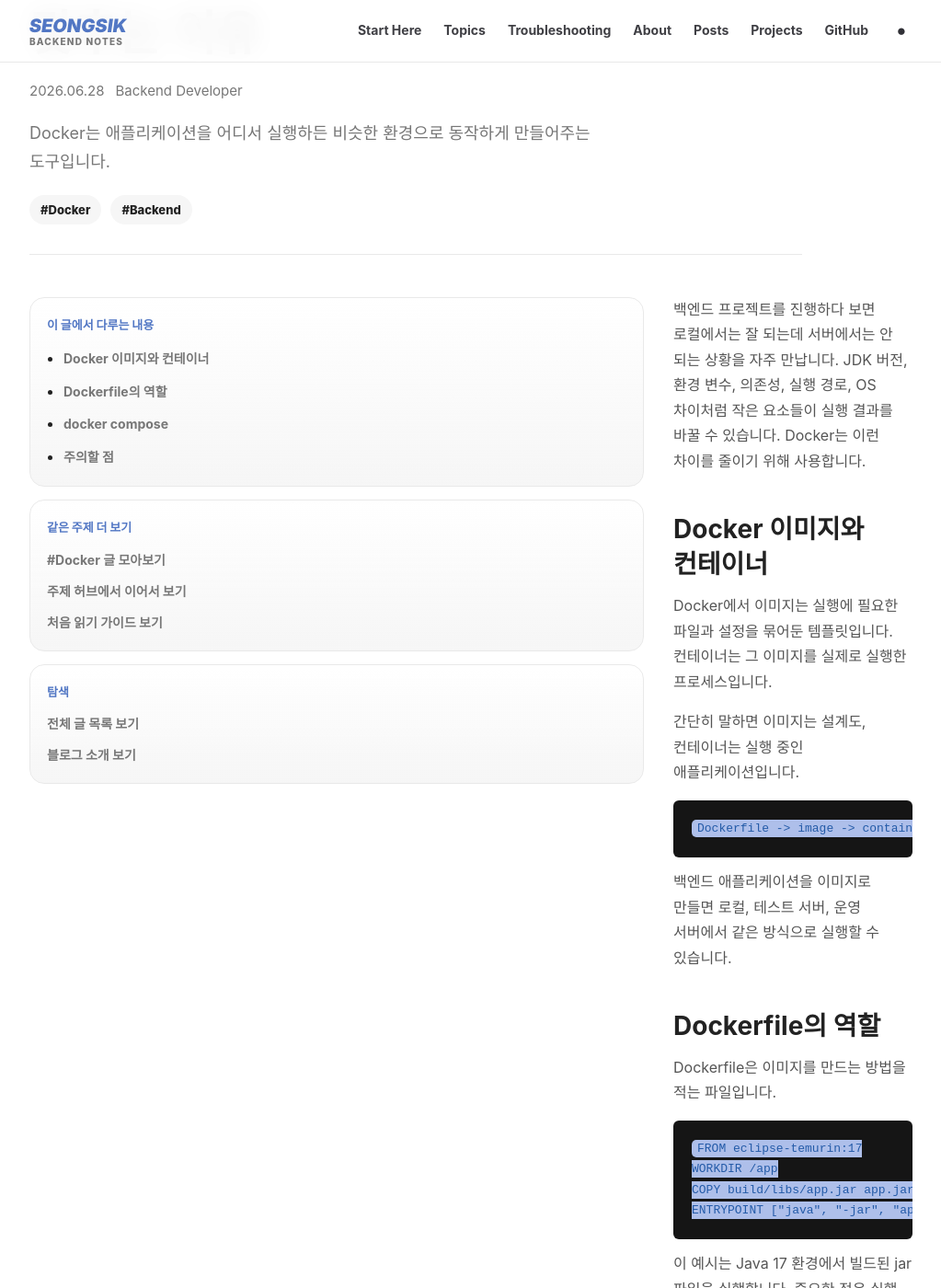
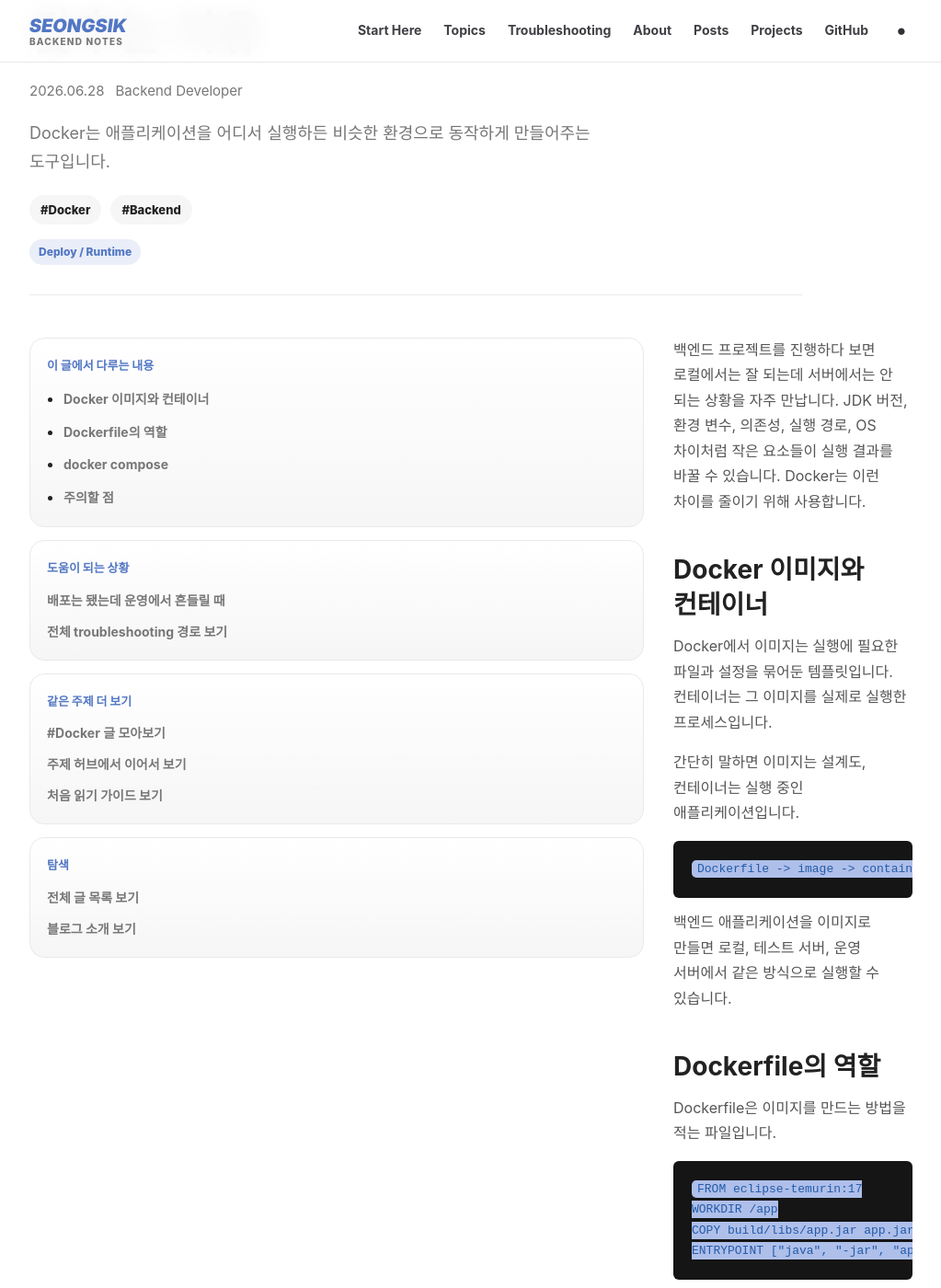
Before and after one commit to seongsik082/seongsik082.github.io, a Jekyll site: the page built from _posts/2026-06-28-docker-backend-basic.md, in a window 1280 px wide and 1400 px high, scrolled down 223 px. Shown: the whole window at 92% size, without its empty margins (128-1151 px from the left). Built offline with Jekyll 4.4.1, drawn with Linux system fonts in a browser that asks for light colours; some web fonts are replaced.

Commit message:
Link troubleshooting routes across posts

```diff
--- a/_layouts/post.html
+++ b/_layouts/post.html
@@ -2,6 +2,7 @@
 layout: default
 ---
 
+{% assign troubleshooting_paths = site.data.troubleshooting_paths %}
 {% assign primary_tag = "" %}
 {% if page.tags and page.tags.size > 0 %}
   {% assign primary_tag = page.tags | first %}
@@ -31,6 +32,20 @@ layout: default
         {% endfor %}
       </div>
     {% endif %}
+    {% assign matched_route_count = 0 %}
+    {% capture matched_route_links %}
+      {% for route in troubleshooting_paths %}
+        {% if route.slugs contains page.slug %}
+          {% assign matched_route_count = matched_route_count | plus: 1 %}
+          <a href="{{ '/troubleshooting/#' | append: route.key | relative_url }}">{{ route.label }}</a>
+        {% endif %}
+      {% endfor %}
+    {% endcapture %}
+    {% if matched_route_count > 0 %}
+      <div class="route-chip-list" aria-label="Troubleshooting routes">
+        {{ matched_route_links }}
+      </div>
+    {% endif %}
   </header>
 
   <div class="post-layout">
@@ -38,6 +53,17 @@ layout: default
       <div class="post-side-card" data-post-toc>
         <p class="section-label">이 글에서 다루는 내용</p>
       </div>
+      {% if matched_route_count > 0 %}
+        <div class="post-side-card">
+          <p class="section-label">도움이 되는 상황</p>
+          {% for route in troubleshooting_paths %}
+            {% if route.slugs contains page.slug %}
+              <a class="sidebar-link" href="{{ '/troubleshooting/#' | append: route.key | relative_url }}">{{ route.title }}</a>
+            {% endif %}
+          {% endfor %}
+          <a class="sidebar-link" href="{{ '/troubleshooting/' | relative_url }}">전체 troubleshooting 경로 보기</a>
+        </div>
+      {% endif %}
       {% if primary_tag != "" %}
         <div class="post-side-card">
           <p class="section-label">같은 주제 더 보기</p>
--- a/assets/css/style.css
+++ b/assets/css/style.css
@@ -513,6 +513,10 @@ section + section {
   margin-top: 24px;
 }
 
+.route-shortcuts + .post-controls {
+  margin-top: 24px;
+}
+
 .filter-note + .post-categories {
   margin-top: 24px;
 }
@@ -557,6 +561,11 @@ section + section {
   margin: 0 auto 18px;
 }
 
+.route-shortcuts {
+  margin-top: 0;
+  margin-bottom: 18px;
+}
+
 .post-categories button {
   border: 0;
   background: var(--accent-soft);
@@ -580,6 +589,31 @@ section + section {
   border-color: var(--accent);
   background: var(--accent);
   color: #ffffff;
+}
+
+.route-chip-list {
+  display: flex;
+  flex-wrap: wrap;
+  gap: 8px;
+  margin-top: 16px;
+}
+
+.route-chip-list a,
+.route-chip-list span {
+  display: inline-flex;
+  min-height: 28px;
+  align-items: center;
+  border-radius: 999px;
+  background: rgba(82, 119, 196, 0.12);
+  color: var(--accent);
+  padding: 0 10px;
+  font-size: 12px;
+  font-weight: 800;
+}
+
+.route-chip-list.in-row {
+  margin-top: 2px;
+  margin-bottom: 8px;
 }
 
 .post-categories button.is-active,
```
Also changed, not shown: archive.md (+51 -2 lines).
